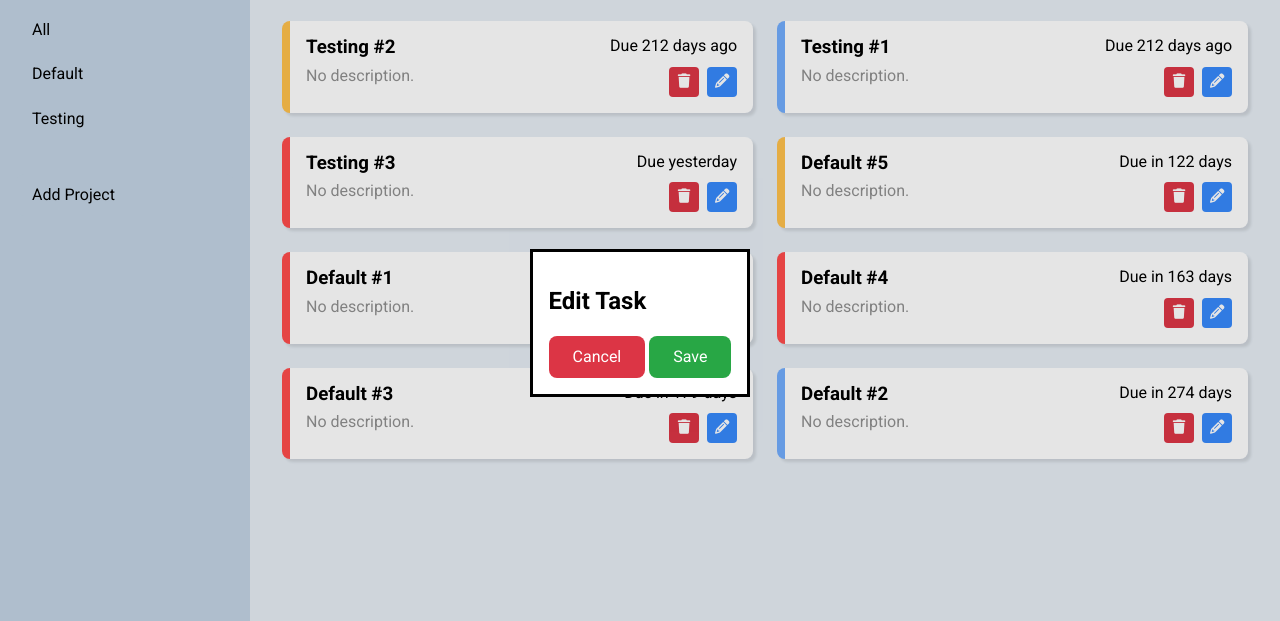
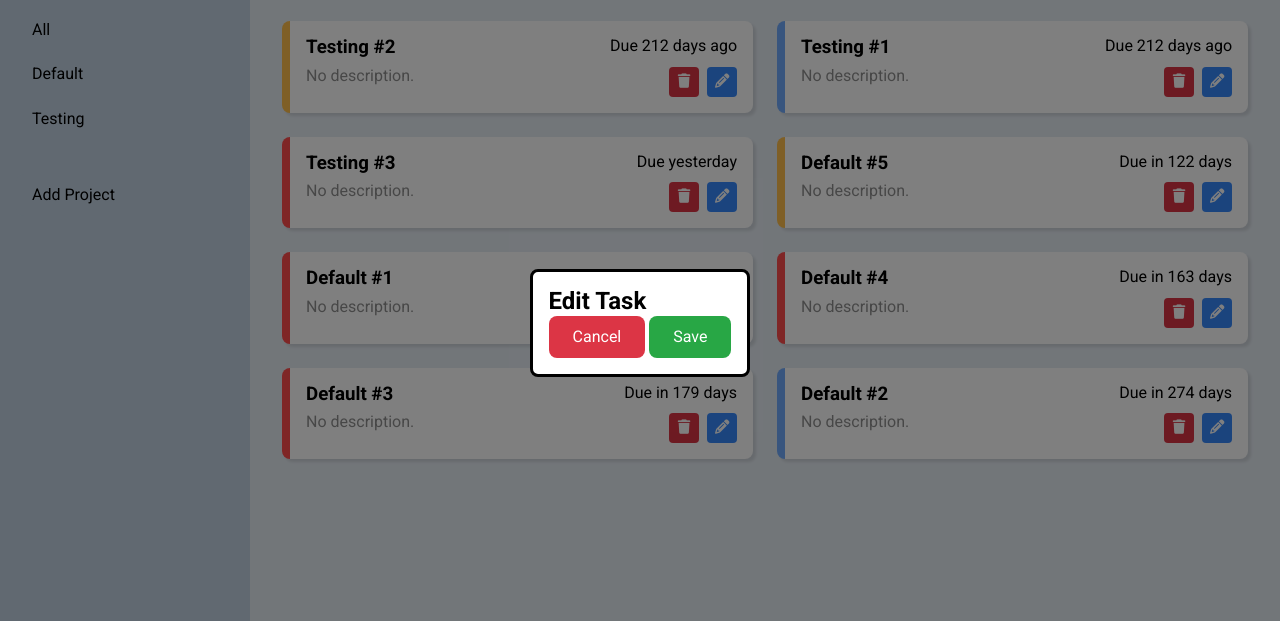
Before and after one commit to arronjohnson/todo-list, a website built with webpack: page src/index.html in a window 1280 px wide. Both pictures are taken after a click on the button 722 px from the left and 158 px from the top of the page. Shown: the part 77-698 px from the top of the page. Built offline with nearby package versions, Linux system fonts and the light colour scheme.

Commit message:
Add some basic styling to the dialogs

```diff
--- a/src/style.scss
+++ b/src/style.scss
@@ -81,6 +81,18 @@ a {
 
 %no-margin {
   margin: 0;
+}
+
+.dialog {
+  border-radius: 8px;
+
+  &__heading {
+    @extend %no-margin;
+  }
+
+  &::backdrop {
+    background-color: transparentize(black, 0.5);
+  }
 }
 
 .sidebar {
```
